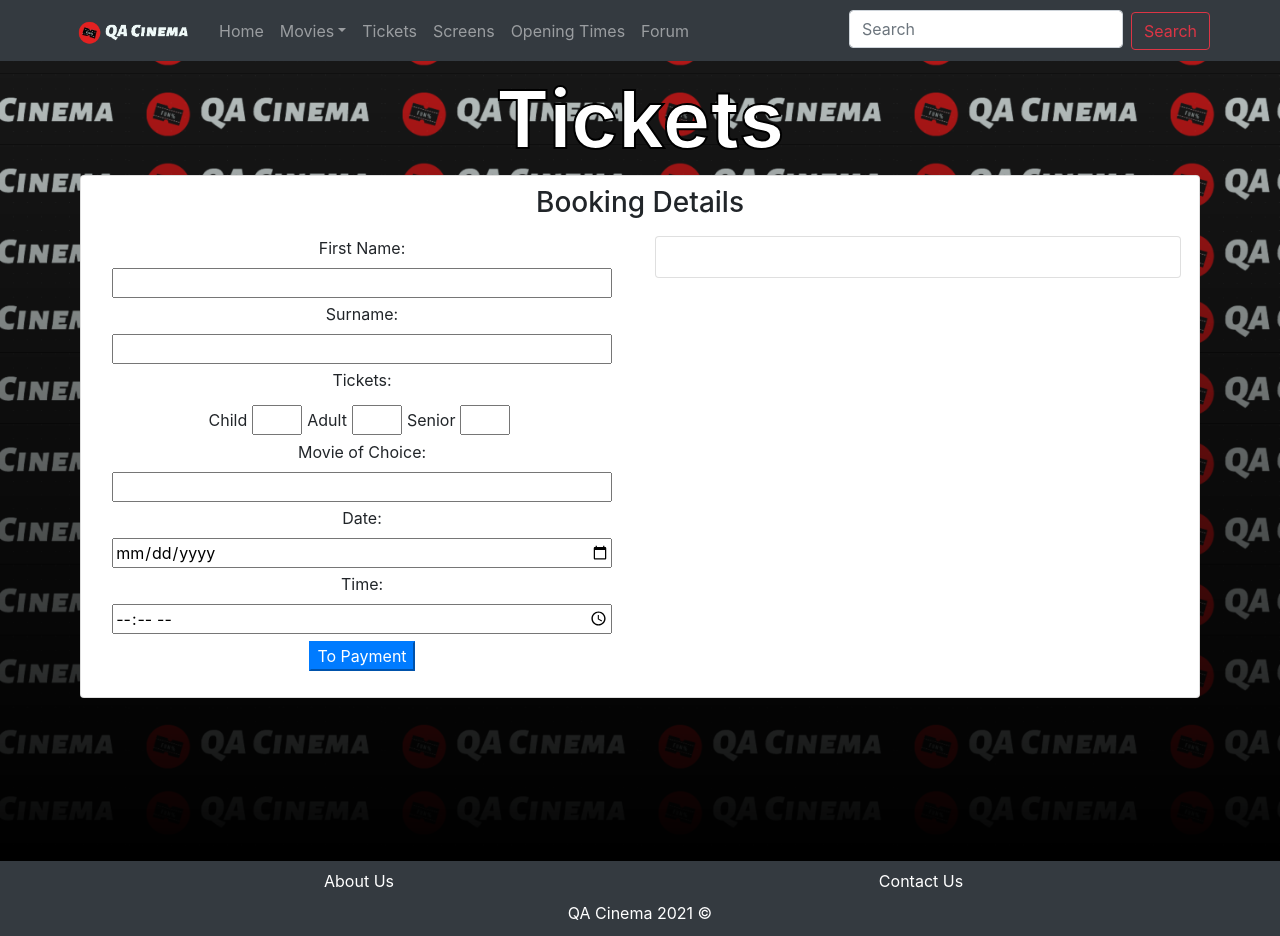
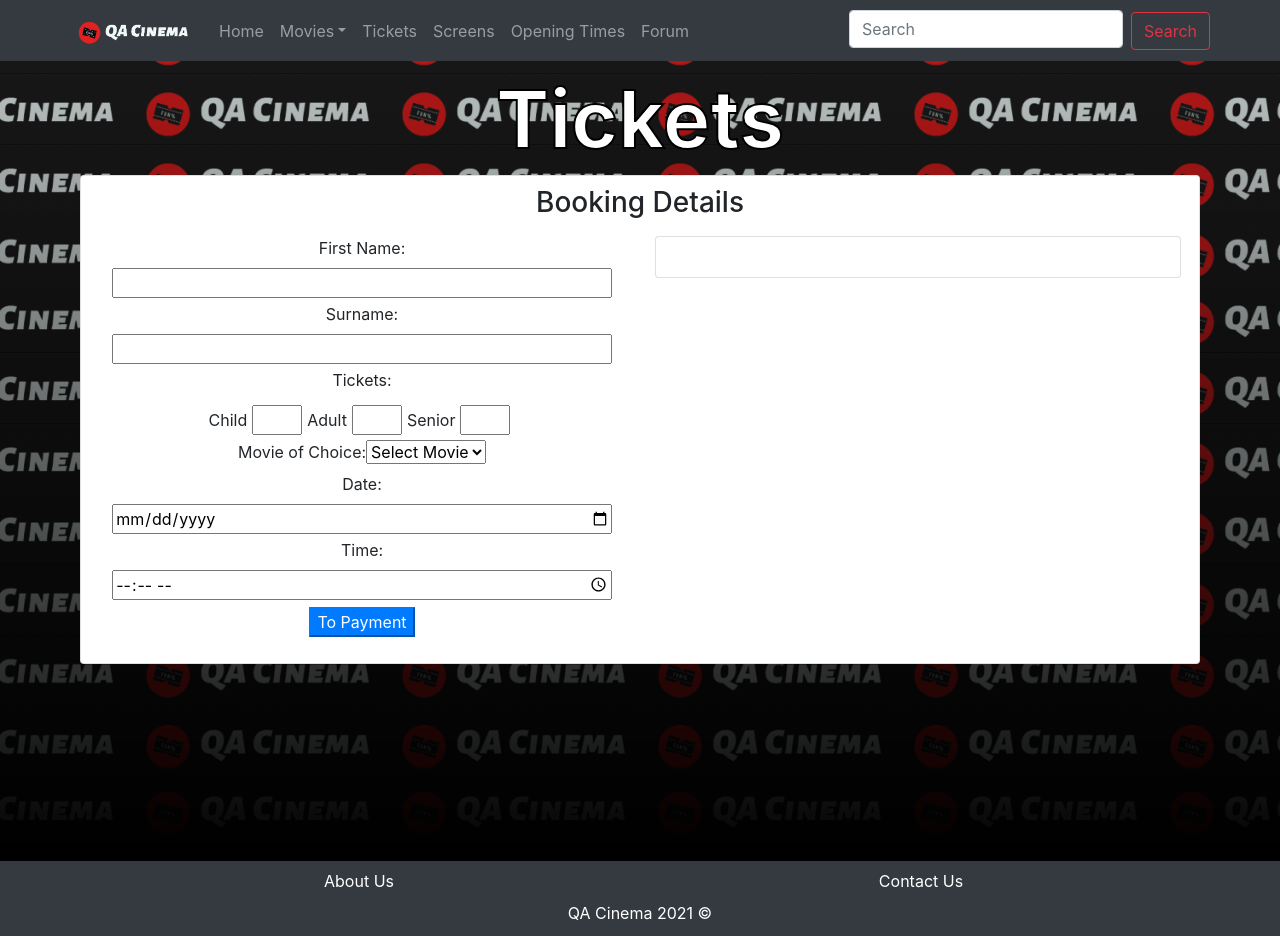
Before and after one commit to QA-AKAM/QACinema-Project, a React (Create React App) app in the folder frontend/: page /Tickets in a window 1280 px wide. Built offline with nearby package versions, Linux system fonts and the light colour scheme.

Commit message:
MH: Started connecting to backend

```diff
--- a/frontend/src/Components/TicketBooking/BookingDetails.jsx
+++ b/frontend/src/Components/TicketBooking/BookingDetails.jsx
@@ -1,5 +1,6 @@
 import { useState, useEffect } from 'react';
 import { Card } from 'react-bootstrap';
+import axios from 'axios';
 
 const BookingDetails = ({ getBookingProp }) => {
 
@@ -7,25 +8,32 @@ const BookingDetails = ({ getBookingProp }) => {
 
     const [firstname, setFirstname] = useState('');
     const [surname, setSurname] = useState('');
-
     const [child, setChild] = useState(0);
     const [adult, setAdult] = useState(0);
     const [senior, setSenior] = useState(0);
 
     const [movieName, setMovieName] = useState('');
+    const [movieList, setMovieList] = useState([]);
     const [found, setFound] = useState({});
+
+    const [loaded, setLoaded] = useState(false);
+    const [error, setError] = useState(null);
 
     const handleSubmit = (e) => {
         e.preventDefault();
         getBooking({ firstname, surname, child, adult, senior, movieName });
     }
 
-    useEffect(() => {
-        movieSearch();
-    }, [movieName])
-
-    const movieSearch = () => {
-
+    const getMovies = () => {
+        axios.get('http://localhost:5000/released/true')
+            .then((response) => {
+                setLoaded(true);
+                setMovieList(response.data);
+            })
+            .catch((error) => {
+                setLoaded(true);
+                setError(error);
+            });
     }
 
     return (
@@ -56,11 +64,12 @@ const BookingDetails = ({ getBookingProp }) => {
                             return setSenior(event.target.value);
                         }} min='0' /><br />
                         <label> Movie of Choice: </label>
-                        <input type="text" id='movie' onChange={(event) => {
-                            setMovieName(event.target.value);
-                            movieSearch(movieName);
-                            return setMovieName(event.target.value);
-                        }} />
+                        <select aria-label="Default select example">
+                            <option selected disabled hidden> Select Movie </option>
+                            <option value="1">One</option>
+                            <option value="2">Two</option>
+                            <option value="3">Three</option>
+                        </select ><br />
                         <label> Date:</label>
                         <input type="date" id='date'></input>
                         <label> Time:</label>
```
